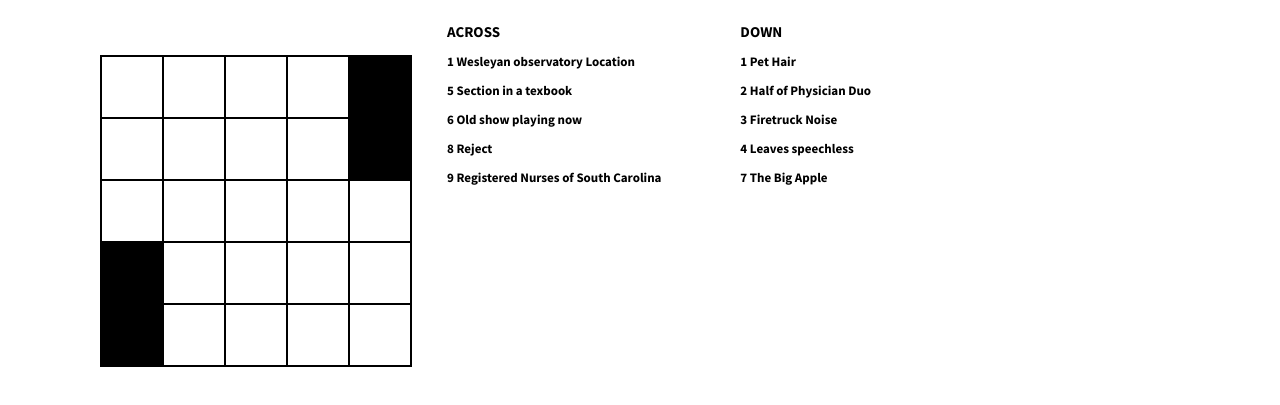
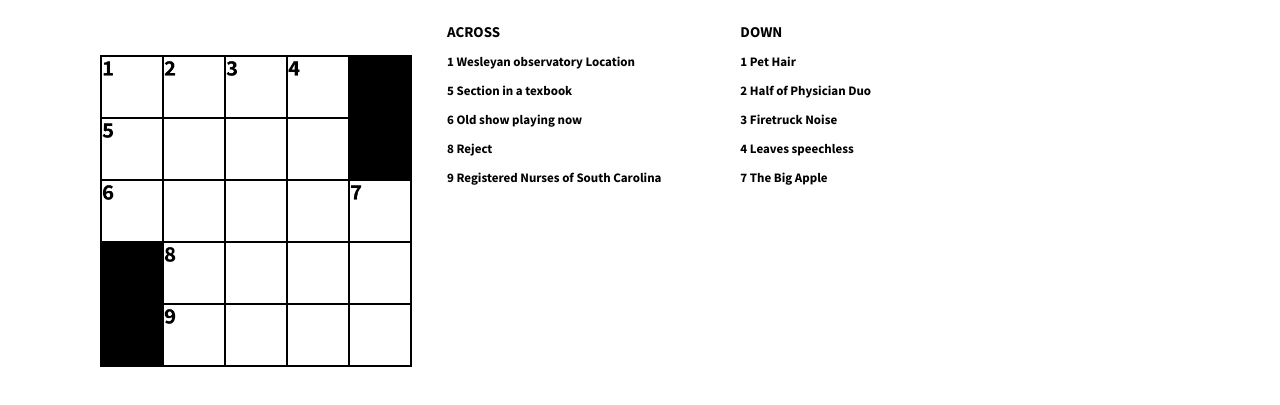
Before and after one commit to JustinCasler/WesCrossWord, a plain HTML site: page index.html in a window 1280 px wide. Shown: the part 235-640 px from the top of the page. Drawn offline with Linux system fonts and the light colour scheme; a web font is replaced by a local one.

Commit message:
Added numbers in top left corner

```diff
--- a/gamestyles.css
+++ b/gamestyles.css
@@ -22,7 +22,29 @@
 	outline: none;
 	background: none;
 }
+.numberedBox{
+	width: 60px;
+	height:60px;
+	border: 1px solid ;
+	text-align: center;
+	transition: all 0.5s;
+	outline: none;
+	background: none;
+	z-index: 5;
+	position: left;
+	background-size:12px;
+	background-repeat: no-repeat;
 
+}
+
+.numberedBox:hover{
+	background: #FFCA55;
+	z-index: 5;
+	background-image: url(WesleyanLogo.png);
+	position: left;
+	background-size:12px;
+	background-repeat: no-repeat;
+}
 input[type="text"]
 {
     font-family: Source Sans Pro;
--- a/puzzle.js
+++ b/puzzle.js
@@ -2,6 +2,9 @@
 var currentTextInput;
 var puzzelArrayData;
 var squaresSelected = [];
+var imageArray = ["url(number1.png)", "url(number2.png)", "url(number3.png)", "url(number4.png)", "url(number5.png)",
+	"url(number6.png)", "url(number7.png)", "url(number8.png)", "url(number9.png)"]
+var imageTextID = []
 // true = down, false = across
 var downOrAcross = false;
 const timer = document.getElementById('stopwatch');
@@ -64,10 +67,19 @@ function initializeScreen(){
 				var pastRowTxtID = getPastRowTxt(i, j, availableSquares);
 				var pastColTxtID = getPastColTxt(i, j, availableSquares);
 				var currentTxtID = currentTextInput
-
+				if(i == 0 || j == 0 || pastColTxtID[6] != txtID[6] || pastRowTxtID[4] != txtID[4]){
+					cell.innerHTML = '<input type="text" class="numberedBox"  MaxLength="1" onKeyDown = "mappedInput(event)"; onKeyUp = "keyEvents(event, this, \'' + newRowTxtID + '\', \'' + newColTxtID + '\', \'' + pastRowTxtID+'\', \'' + pastColTxtID+'\', \'' + currentTxtID+'\')"; textInputID() onclick="highlightSquares(\''+
+					rowcol + '\' , \'' + txtID + '\'); highlightClue(\'' + downAcross + '\'); updateDownOrAcross(); "style="text-transform: uppercase" ' + 'id="' + txtID + '" onfocus="textInputFocus(' + "'" + txtID + "'"+ ');  updateDownOrAcross(); highlightClue(\'' + downAcross + '\'); highlightSquares(\''+
+					rowcol + '\' , \'' + txtID + '\');">';
+					imageTextID.push(txtID)
+					assignImage(txtID)
+					console.log('imageTextID: ', imageTextID)
+				}
+				else{
 				cell.innerHTML = '<input type="text" class="inputBox" MaxLength="1" onKeyDown = "mappedInput(event)"; onKeyUp = "keyEvents(event, this, \'' + newRowTxtID + '\', \'' + newColTxtID + '\', \'' + pastRowTxtID+'\', \'' + pastColTxtID+'\', \'' + currentTxtID+'\')"; textInputID() onclick="highlightSquares(\''+
 				rowcol + '\' , \'' + txtID + '\'); highlightClue(\'' + downAcross + '\'); updateDownOrAcross(); "style="text-transform: uppercase" ' + 'id="' + txtID + '" onfocus="textInputFocus(' + "'" + txtID + "'"+ ');  updateDownOrAcross(); highlightClue(\'' + downAcross + '\'); highlightSquares(\''+
 				rowcol + '\' , \'' + txtID + '\');">';
+				}
 			}
 			else{
 				cell.style.background = "black";
@@ -458,7 +470,21 @@ function highlightSquares(rowcol, squareID){
 	if(squaresSelected.length != 0){
 		for(t = 0; t < squaresSelected.length; t++){
 			var box = document.getElementById(squaresSelected[t]);
-			box.style.background = "none";
+			if (box.classList.contains('numberedBox')){
+				for(i = 0; i <= imageTextID.length; i++){
+					if(imageTextID[i] == squaresSelected[t]){
+						box.style.background = "none";
+						box.style.backgroundImage = imageArray[i];
+						box.style.zIndex = "5";
+						box.style.position = "left";
+						box.style.backgroundSize = "12px";
+						box.style.backgroundRepeat = "no-repeat";
+					}
+				}
+			}
+			else{
+				box.style.background = "none";
+			}
 		}
 		for(t = 0; t < squaresSelected.length; t++){
 			squaresSelected.pop();
@@ -478,7 +504,22 @@ function highlightSquares(rowcol, squareID){
 			if (rowData[l] != 0){
 				var txtID = String('txt' + '_' + row + '_' + l)
 				var selectedSquare = document.getElementById(txtID);
-				selectedSquare.style.background = "#b3f1ff";
+				if (selectedSquare.classList.contains('numberedBox')){
+					for(i = 0; i <= imageTextID.length; i++){
+						if(imageTextID[i] == txtID){
+							console.log('imageTextID[i]: ', imageTextID[i] +' i: ', i+1)
+							selectedSquare.style.background = "#b3f1ff";
+							selectedSquare.style.backgroundImage = imageArray[i];
+							selectedSquare.style.zIndex = "5";
+							selectedSquare.style.position = "left";
+							selectedSquare.style.backgroundSize = "12px";
+							selectedSquare.style.backgroundRepeat = "no-repeat";
+						}
+					}
+				}
+				else{
+					selectedSquare.style.background = "#b3f1ff";
+				}
 				squaresSelected.push(txtID);
 			}
 
@@ -489,7 +530,21 @@ function highlightSquares(rowcol, squareID){
 			if (colData[l] != 0){
 				var txtID = String('txt' + '_' + l + '_' + col)
 				var selectedSquare = document.getElementById(txtID);
-				selectedSquare.style.background = "#b3f1ff";
+				if (selectedSquare.classList.contains('numberedBox')){
+					for(i = 0; i <= imageTextID.length; i++){
+						if(imageTextID[i] == txtID){
+							selectedSquare.style.background = "#b3f1ff";
+							selectedSquare.style.backgroundImage = imageArray[i];
+							selectedSquare.style.zIndex = "5";
+							selectedSquare.style.position = "left";
+							selectedSquare.style.backgroundSize = "12px";
+							selectedSquare.style.backgroundRepeat = "no-repeat";
+						}
+					}
+				}
+				else{
+					selectedSquare.style.background = "#b3f1ff";
+				}
 				squaresSelected.push(txtID);
 			}
 
@@ -498,8 +553,30 @@ function highlightSquares(rowcol, squareID){
 
 	}
 	var selectedSquare = document.getElementById(squareID);
-	selectedSquare.style.background = "#FFCA55";
+	if (selectedSquare.classList.contains('numberedBox')){
+		for(i = 0; i <= imageTextID.length; i++){
+			if(imageTextID[i] == squareID){
+				selectedSquare.style.background = "#FFCA55";
+				selectedSquare.style.backgroundImage = imageArray[i];
+				selectedSquare.style.zIndex = "5";
+				selectedSquare.style.position = "left";
+				selectedSquare.style.backgroundSize = "12px";
+				selectedSquare.style.backgroundRepeat = "no-repeat";
+			}
+		}
+	}
+	else{
+		selectedSquare.style.background = "#FFCA55";
+	}
+}
 
+//puts the correct numbers in the top left courner
+counter = 0
+function assignImage(squareID){
+	var imageCell = document.getElementById(squareID)
+	var imageUrl = "url(number1.png)"
+	imageCell.style.backgroundImage = imageArray[counter]
+	counter ++
 }
 
 //highlight the clue
```
Also changed, not shown: number0.png (renamed from numbers/number0.png), number1.png (renamed from numbers/number1.png), number2.png (renamed from numbers/number2.png), number3.png (renamed from numbers/number3.png), number4.png (renamed from numbers/number4.png), number5.png (renamed from numbers/number5.png), number6.png (renamed from numbers/number6.png), number7.png (renamed from numbers/number7.png), number8.png (renamed from numbers/number8.png), number9.png (renamed from numbers/number9.png).
